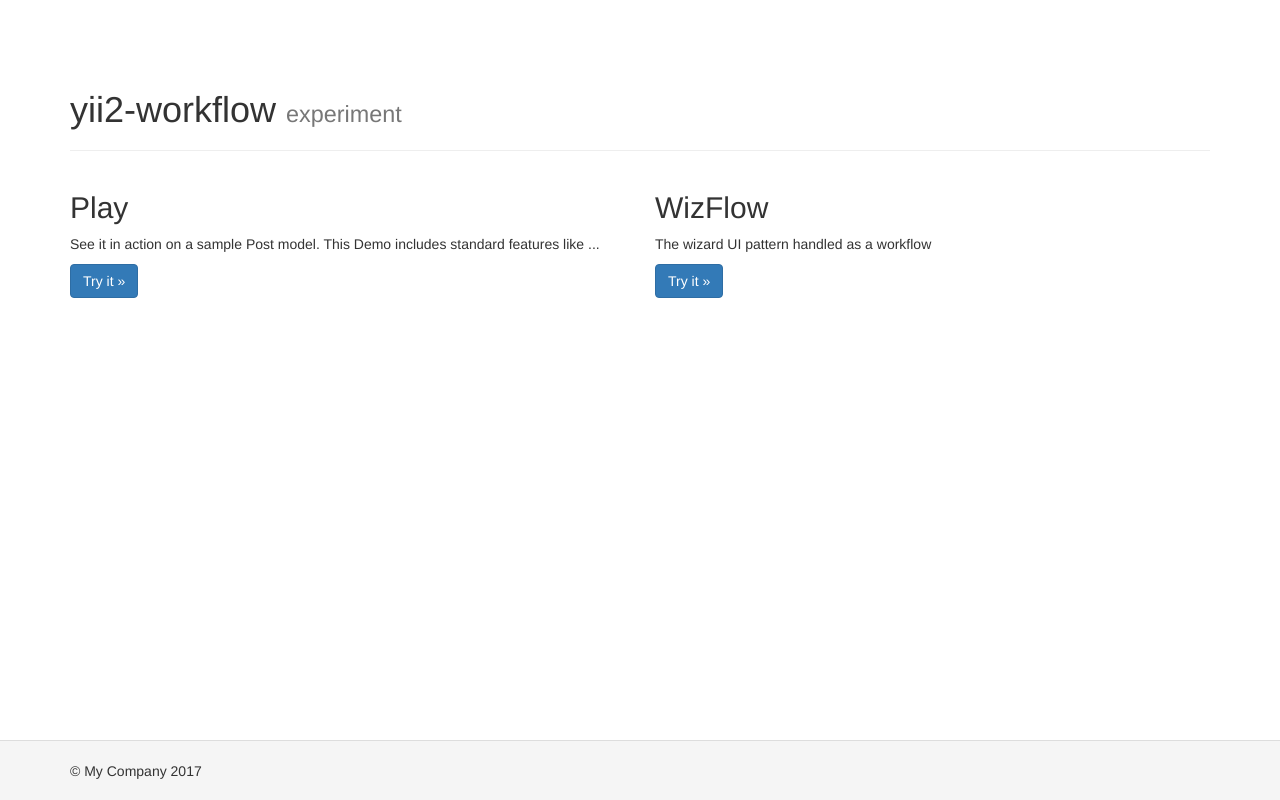
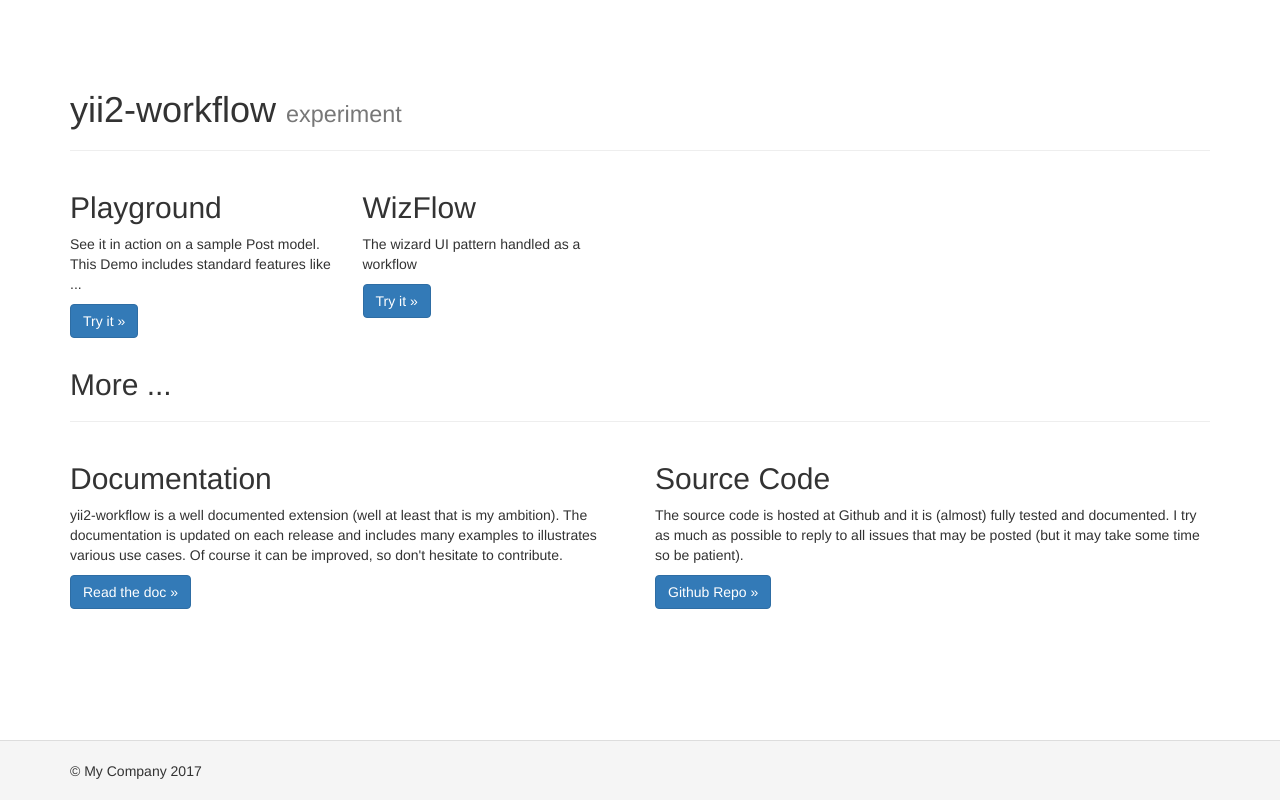
Before and after one commit to raoul2000/yii2-app, a Yii app: the page made by views/workflow/home/index.php in a window 1280 px wide. Run offline with PHP 8.4 and a stand-in for Yii, Linux system fonts and the light colour scheme; the template is opened without the code that fills it, so the values that code supplies are empty; some libraries are stand-ins or nearby versions.

Commit message:
improve workflow index page

```diff
--- a/models/history/PostWorkflow.php
+++ b/models/history/PostWorkflow.php
@@ -18,7 +18,6 @@ class PostWorkflow implements IWorkflowDefinitionProvider
 					]
 				],
 				'correction' => [
-					'label' => 'in correction',
 					'transition' => ['draft','ready'],
 					'metadata' => [
 						'color' => '#ff9966'
--- a/views/workflow/home/index.php
+++ b/views/workflow/home/index.php
@@ -3,17 +3,38 @@
 ?>
 <h1>yii2-workflow  <small>experiment</small></h1>
 <hr />
-
 <div class="row">
-  <div class="col-xs-6">
-    <h2>Play</h2>
+  <div class="col-xs-3">
+    <h2>Playground</h2>
     <p>See it in action on a sample Post model. This Demo includes standard features like
     ...</p>
     <p><a class="btn btn-primary" href="?r=workflow/status-history">Try it &raquo;</a></p>
   </div>
-  <div class="col-xs-6">
+  <div class="col-xs-3">
     <h2>WizFlow</h2>
     <p>The wizard UI pattern handled as a workflow</p>
     <p><a class="btn btn-primary" href="?r=workflow/wizflow">Try it &raquo;</a></p>
   </div>
 </div>
+
+<h2>More ...</h2>
+<hr/>
+<div class="row">
+  <div class="col-xs-6">
+    <h2>Documentation</h2>
+    <p>yii2-workflow is a well documented extension (well at least that is my ambition). The documentation
+    is updated on each release and includes many examples to illustrates various use cases. Of course it
+  can be improved, so don't hesitate to contribute. </p>
+    <p><a class="btn btn-primary" href="http://raoul2000.github.io/yii2-workflow/" target="yii2 guide">
+      Read the doc &raquo;
+    </a></p>
+  </div>
+  <div class="col-xs-6">
+    <h2>Source Code</h2>
+    <p>The source code is hosted at Github and it is (almost) fully tested and documented. I try as much as possible
+    to reply to all issues that may be posted (but it may take some time so be patient).</p>
+    <p><a class="btn btn-primary" href="https://github.com/raoul2000/yii2-workflow" target="yii2 source code">
+      Github Repo &raquo;
+    </a></p>
+  </div>
+</div>
```
Also changed, not shown: views/workflow/status-history/update.php (+3 -4 lines), web/images/post-workflow.png, 1 other file.
